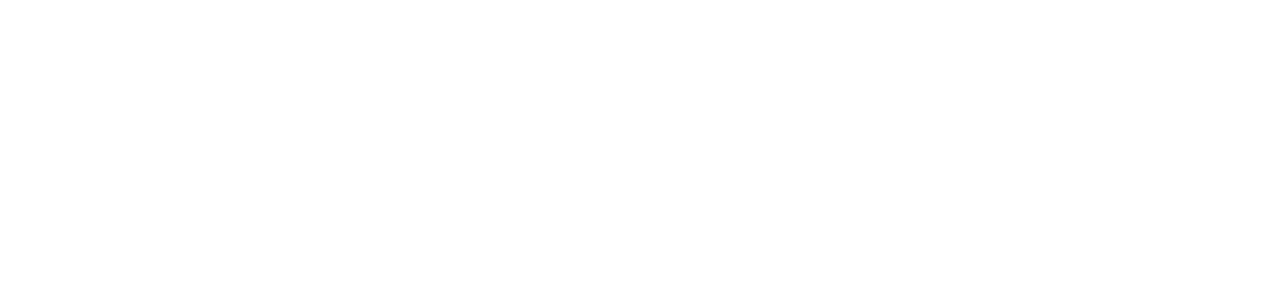
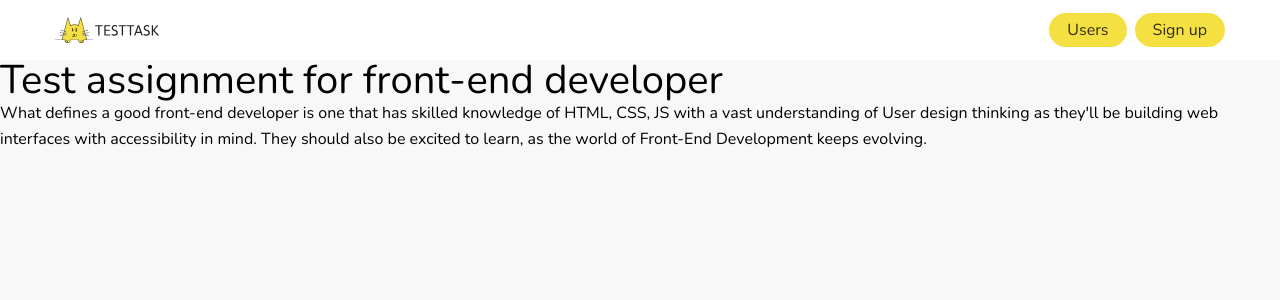
Before and after one commit to jojrms/abz-agency, a React (Vite) app: page / in a window 1280 px wide. Shown: the top 300 px of the page. Built offline with nearby package versions, Linux system fonts and the light colour scheme.

Commit message:
fixing header style

```diff
--- a/src/main.tsx
+++ b/src/main.tsx
@@ -1,6 +1,7 @@
 import { StrictMode } from "react";
 import { createRoot } from "react-dom/client";
 import App from "./App.tsx";
+import "./styles/main.scss";
 
 createRoot(document.getElementById("root")!).render(
   <StrictMode>
--- /dev/null
+++ b/src/ui-components/StandardButton/index.tsx
@@ -0,0 +1,25 @@
+import React, { ButtonHTMLAttributes } from "react";
+
+type StandardButtonProps = ButtonHTMLAttributes<HTMLButtonElement> & {
+  title: string;
+};
+
+export const StandardButton: React.FC<StandardButtonProps> = ({
+  title,
+  ...props
+}) => {
+  return (
+    <button {...props}>
+      <p>{title}</p>
+    </button>
+  );
+};
+
+type StandardButtonGridProps = {
+  children: React.ReactNode;
+};
+export const StandardButtonGrid: React.FC<StandardButtonGridProps> = ({
+  children,
+}) => {
+  return <div className="div-buttons-grid">{children}</div>;
+};
--- a/src/views/index.tsx
+++ b/src/views/index.tsx
@@ -1,10 +1,39 @@
+import { FirstSection } from "./components/first-section";
+import {
+  StandardButton,
+  StandardButtonGrid,
+} from "../ui-components/StandardButton";
+import testTaskUrl from "../assets/testtask-icon.svg";
+import "./style.scss";
+
 export const Home = () => {
+  const scrollToElement = (elementId: string) => {
+    const element = document.getElementById(elementId);
+    if (element) {
+      element.scrollIntoView({ behavior: "smooth", block: "start" });
+    }
+  };
+
   return (
     <main>
       <header>
-        <div></div>
+        <div>
+          <img src={testTaskUrl} />
+          <StandardButtonGrid>
+            <StandardButton
+              title="Users"
+              onClick={() => scrollToElement("getBlock")}
+            />
+            <StandardButton
+              title="Sign up"
+              onClick={() => scrollToElement("postBlock")}
+            />
+          </StandardButtonGrid>
+        </div>
       </header>
-      <div className="div-sections"></div>
+      <div className="div-sections">
+        <FirstSection />
+      </div>
     </main>
   );
 };
```
Also changed, not shown: src/assets/testtask-icon.svg (added), src/views/components/first-section/index.tsx (renamed from src/views/components/FirstBlock.tsx).
